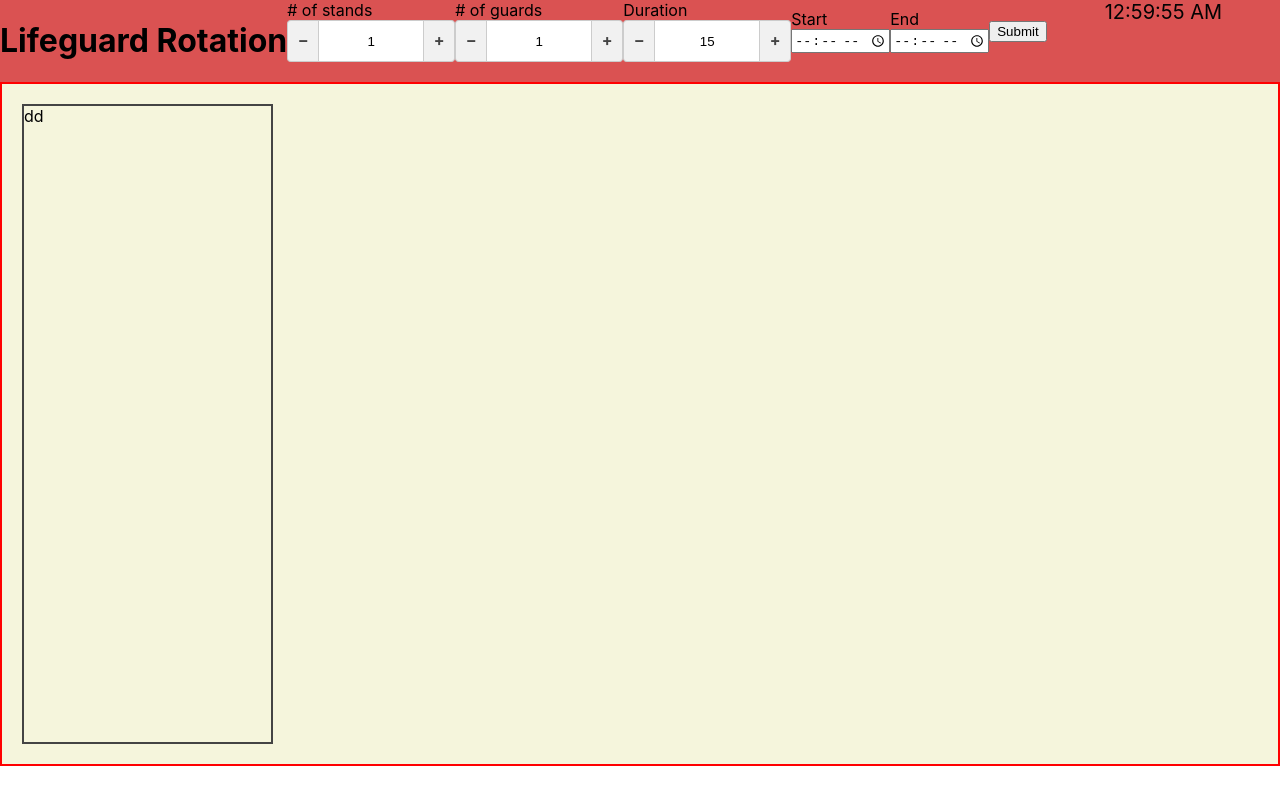
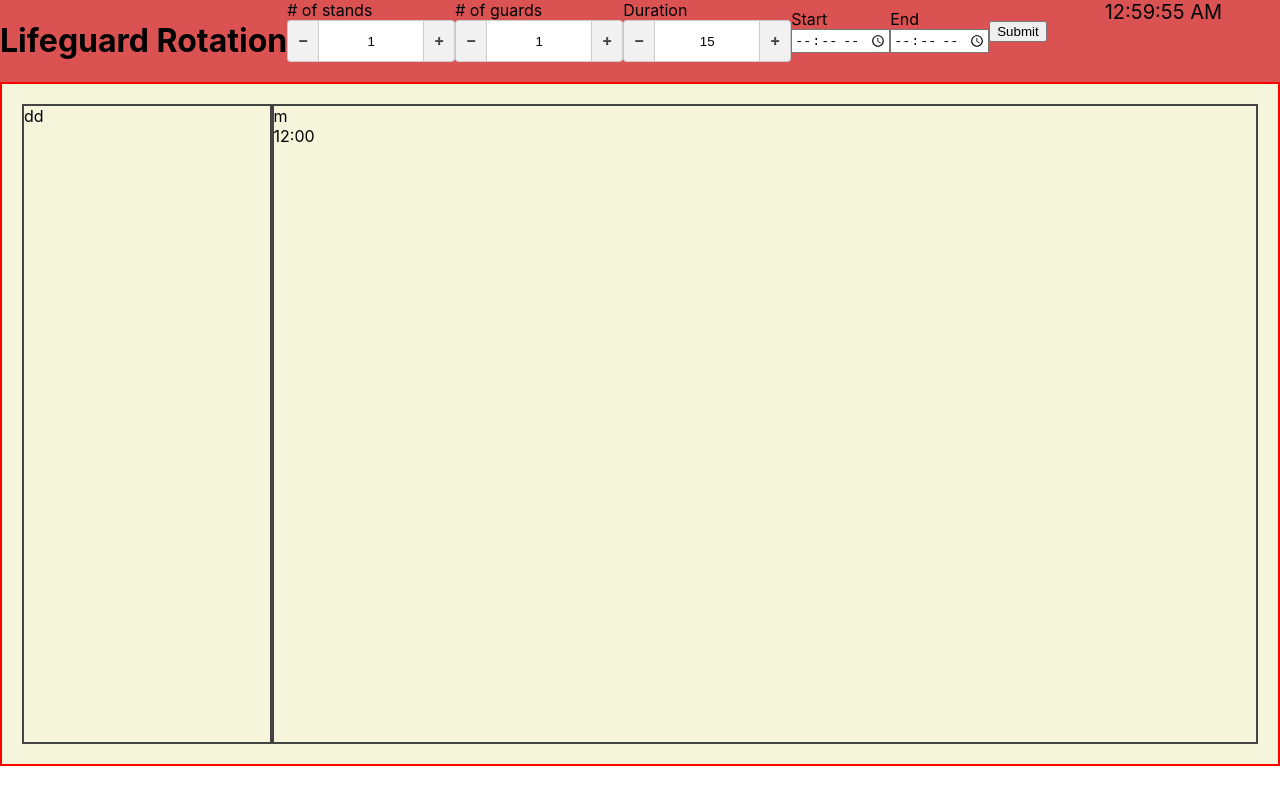
Before and after one commit to elin1923/My-Lifeguard-Rotation, a React (Create React App) app: page / in a window 1280 px wide. Built offline with nearby package versions, Linux system fonts and the light colour scheme.

Commit message:
time stamp css

```diff
--- a/src/App.css
+++ b/src/App.css
@@ -84,7 +84,7 @@
   width: 20%;
 }
 
-.timeStamps {
+.whiteBoardTimeStamps {
   border: solid #444 2px;
   width: 80%;
 }
--- a/src/Components/Whiteboard.jsx
+++ b/src/Components/Whiteboard.jsx
@@ -7,8 +7,9 @@ export default function Whiteboard() {
                 dd
             </div>
             <div className="whiteBoardTimeStamps">
+                m
                 <div className="timeStamp">
-
+                    12:00
                 </div>
             </div>
         </div>
```
